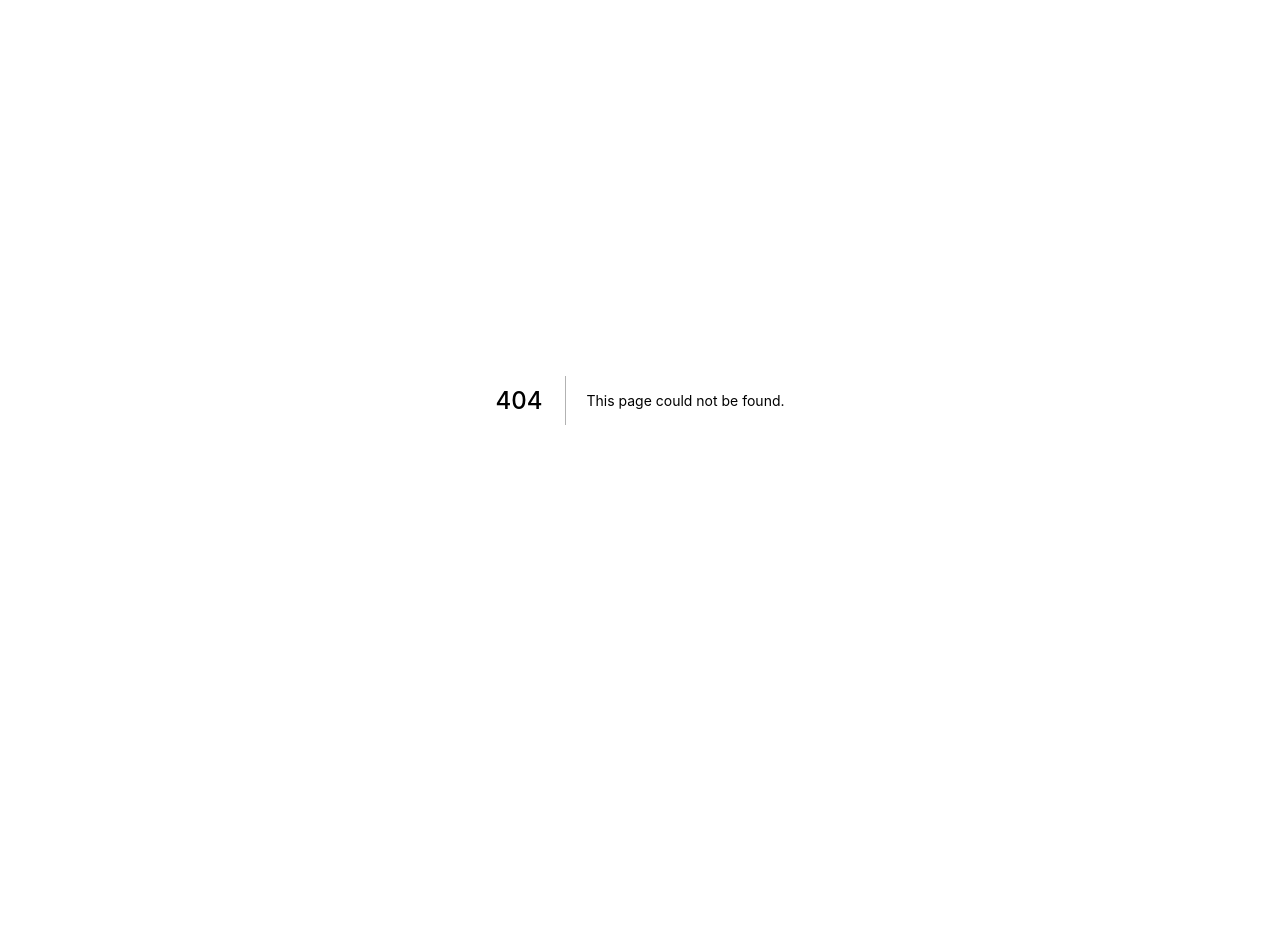
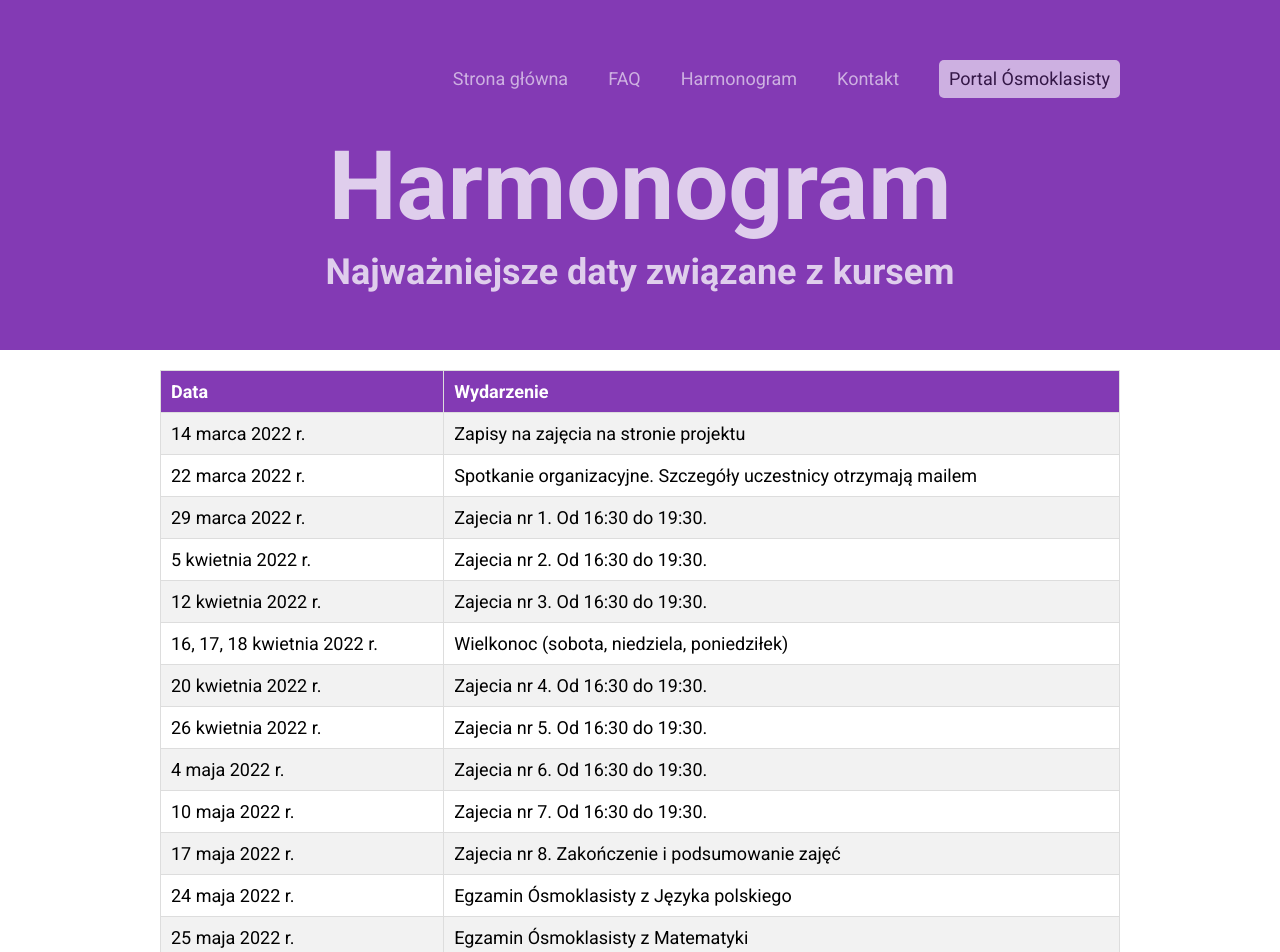
Before and after one commit to stanislawdera/pogotowie-osmoklasisty, a Next.js app: page /harmonogram in a window 1280 px wide. Before the commit this address had no page. Shown: the top 952 px of the page. Before the commit the page ends 800 px from the top, so only its background shows below. Built offline with nearby package versions, Linux system fonts and the light colour scheme.

Commit message:
Add 'Harmonogram' page

```diff
--- /dev/null
+++ b/components/atoms/Table/Table.styles.js
@@ -0,0 +1,26 @@
+import styled from "styled-components";
+
+export const Table = styled.table`
+  border-collapse: collapse;
+  width: 100%;
+
+  td,
+  th {
+    border: 1px solid #ddd;
+    padding: ${({ theme }) => theme.spacing.md};
+  }
+
+  tr:nth-child(even) {
+    background-color: #f2f2f2;
+  }
+
+  tr:hover {
+    background-color: #ddd;
+  }
+
+  th {
+    text-align: left;
+    background-color: ${({ theme }) => theme.colors.primary};
+    color: white;
+  }
+`;
--- a/components/organisms/MainHeader/MainHeader.js
+++ b/components/organisms/MainHeader/MainHeader.js
@@ -1,12 +1,14 @@
 import { Section } from "components/atoms/Section/Section.styles";
 import { Wrapper } from "components/atoms/Wrapper/Wrapper.styles";
 import React from "react";
+import Navigation from "../Navigation/Navigation";
 import { StyledMainHeader } from "./MainHeader.styles";
 
 export default function MainHeader() {
   return (
     <StyledMainHeader>
       <Wrapper>
+        <Navigation />
         <Section as="div">
           <h1>Pogotowie Ósmoklasisty</h1>
           <p>Warsztaty przygotowujące do Egzaminu&nbsp;Ósmoklasisty</p>
--- a/components/organisms/Navigation/routes.js
+++ b/components/organisms/Navigation/routes.js
@@ -2,10 +2,6 @@ const routes = [
   {
     name: "Strona główna",
     url: "/",
-  },
-  {
-    name: "O Pogotowiu",
-    url: "/o-pogotowiu",
   },
   {
     name: "FAQ",
--- a/pages/api/hello.js
+++ /dev/null
@@ -1,5 +0,0 @@
-// Next.js API route support: https://nextjs.org/docs/api-routes/introduction
-
-export default function handler(req, res) {
-  res.status(200).json({ name: 'John Doe' })
-}
--- /dev/null
+++ b/pages/harmonogram.js
@@ -0,0 +1,86 @@
+import { Table } from "components/atoms/Table/Table.styles";
+import { Wrapper } from "components/atoms/Wrapper/Wrapper.styles";
+import Layout from "components/organisms/Layout/Layout";
+import Head from "next/head";
+import React from "react";
+
+export default function Harmonogram() {
+  return (
+    <Layout title="Harmonogram" content="Najważniejsze daty związane z kursem">
+      <Head>
+        <title>Harmonogram - Pogotowie Ósmoklasisty</title>
+        <meta
+          name="description"
+          content="Najważniejsze daty związane z kursem"
+        />
+      </Head>
+      <Wrapper>
+        <Table>
+          <tr>
+            <th>Data</th>
+            <th>Wydarzenie</th>
+          </tr>
+          <tr>
+            <td>14 marca 2022 r.</td>
+            <td>Zapisy na zajęcia na stronie projektu</td>
+          </tr>
+          <tr>
+            <td>22 marca 2022 r.&nbsp;</td>
+            <td>
+              Spotkanie organizacyjne. Szczeg&oacute;ły uczestnicy otrzymają
+              mailem
+            </td>
+          </tr>
+          <tr>
+            <td>29 marca 2022 r.</td>
+            <td>Zajecia nr 1. Od 16:30 do 19:30.</td>
+          </tr>
+          <tr>
+            <td>5 kwietnia 2022 r.</td>
+            <td>Zajecia nr 2. Od 16:30 do 19:30.</td>
+          </tr>
+          <tr>
+            <td>12 kwietnia 2022 r.</td>
+            <td>Zajecia nr 3. Od 16:30 do 19:30.</td>
+          </tr>
+          <tr>
+            <td>16, 17, 18 kwietnia 2022 r.</td>
+            <td>Wielkonoc (sobota, niedziela, poniedziłek)</td>
+          </tr>
+          <tr>
+            <td>20 kwietnia 2022 r.</td>
+            <td>Zajecia nr 4. Od 16:30 do 19:30.</td>
+          </tr>
+          <tr>
+            <td>26 kwietnia 2022 r.</td>
+            <td>Zajecia nr 5. Od 16:30 do 19:30.</td>
+          </tr>
+          <tr>
+            <td>4 maja 2022 r.</td>
+            <td>Zajecia nr 6. Od 16:30 do 19:30.</td>
+          </tr>
+          <tr>
+            <td>10 maja 2022 r.</td>
+            <td>Zajecia nr 7. Od 16:30 do 19:30.</td>
+          </tr>
+          <tr>
+            <td>17 maja 2022 r.</td>
+            <td>Zajecia nr 8. Zakończenie i podsumowanie zajęć</td>
+          </tr>
+          <tr>
+            <td>24 maja 2022 r.</td>
+            <td>Egzamin &Oacute;smoklasisty z Języka polskiego</td>
+          </tr>
+          <tr>
+            <td>25 maja 2022 r.</td>
+            <td>Egzamin &Oacute;smoklasisty z Matematyki</td>
+          </tr>
+          <tr>
+            <td>26 maja 2022 r.</td>
+            <td>Egzamin &Oacute;smoklasisty z Języka angielskiego</td>
+          </tr>
+        </Table>
+      </Wrapper>
+    </Layout>
+  );
+}
```
